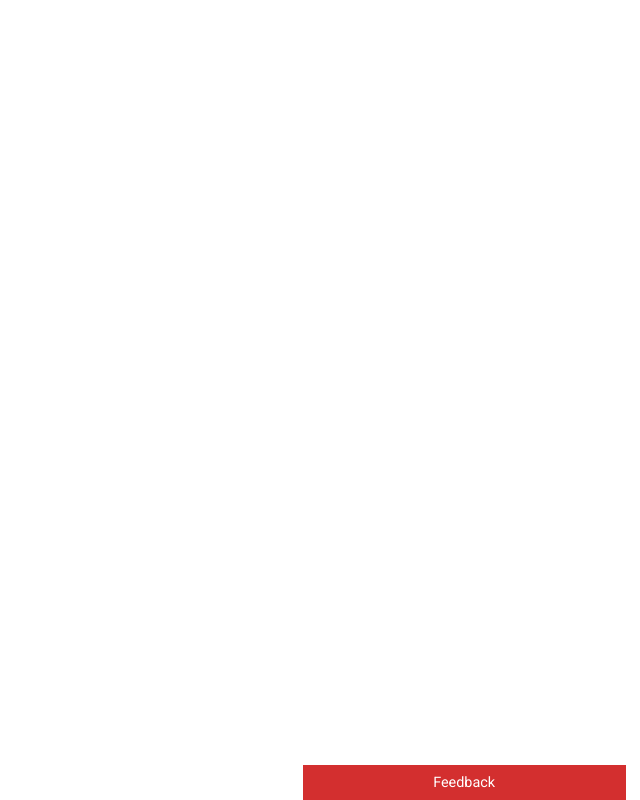
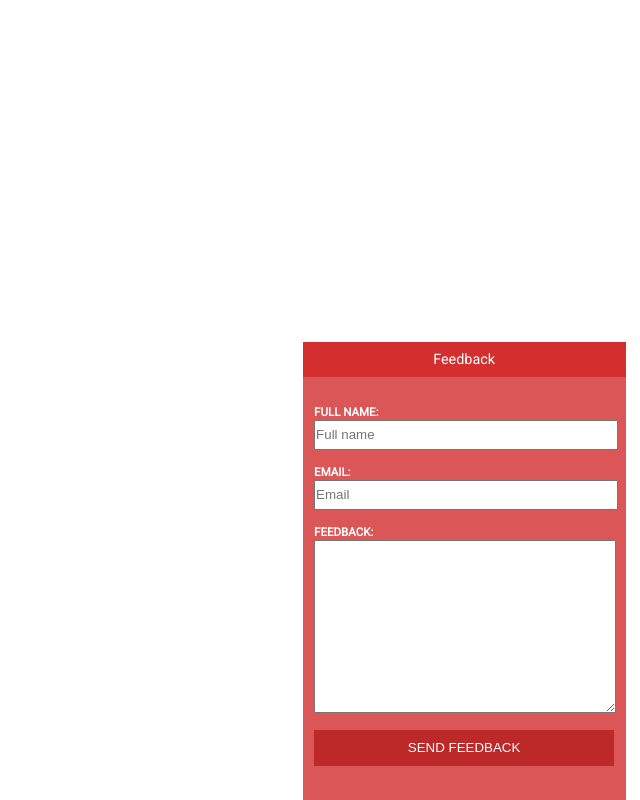
Before and after one commit to samiwel/popout-feedback, a plain HTML site: page index.html in a window 1280 px wide. Both pictures are taken after a click on the element "Feedback". Shown: the whole page, without its empty margins (640-1280 px from the left). Drawn offline with Linux system fonts and the light colour scheme.

Commit message:
Pop out feedback form thingy.

```diff
--- a/feedback.js
+++ b/feedback.js
@@ -1,6 +1,5 @@
 
 var handleClick = function() {
-  var feedback = window.event.target.parentNode;
-  console.log(feedback)
+  var feedback = document.querySelector('.feedback');
   feedback.classList.toggle('feedback--collapsed');
 }
--- a/index.html
+++ b/index.html
@@ -3,13 +3,24 @@
   <head>
     <meta charset="utf-8">
     <title>Pop-out feedback form</title>
-    <link href="https://fonts.googleapis.com/css?family=Roboto" rel="stylesheet">
+    <link href="https://fonts.googleapis.com/css?family=Roboto&Roboto:bold" rel="stylesheet">
     <link rel="stylesheet" type="text/css" href="style.css" />
   </head>
   <body>
   <div class="feedback feedback--collapsed">
-    <div class="feedback-heading" onclick="handleClick(this)">
+    <div class="feedback-heading" onclick="handleClick()">
       Feedback
+    </div>
+    <div class="feedback-body">
+      <form class="feedback-form">
+      <label>Full name</label>
+      <input name="name" type="text" placeholder="Full name" />
+      <label>Email</label>
+        <input name="email" type="email" placeholder="Email" />
+      <label>Feedback</label>
+        <textarea></textarea>
+        <button>Send feedback</button>
+      </form>
     </div>
   </div>
   <script src="feedback.js"></script>
--- a/style.css
+++ b/style.css
@@ -5,18 +5,6 @@
 
   font-family: 'Roboto', sans-serif;
   font-size: .9em;
-}
-
-.feedback--collapsed .feedback-heading {
-  background: #673ab7;
-  width: 150px;
-  transition: width .5s ease-in-out, background .3s ease-in-out;
-}
-
-.feedback--collapsed .feedback-heading:hover {
-  background: #e91e63;
-  width: 150px;
-  transition: width .5s ease-in-out, background .3s ease-in-out;
 }
 
 .feedback-heading {
@@ -28,5 +16,82 @@
   padding: .8em;
   text-align: center;
   cursor: pointer;
-  transition: width .5s ease-in-out, background .3s ease-in-out;
+  transition: background .3s ease-in-out, width .5s ease-in-out;
 }
+
+.feedback--collapsed .feedback-heading {
+  background: #673ab7;
+  width: 150px;
+  transition: background .3s ease-in-out, width .5s ease-in-out;
+}
+
+.feedback--collapsed .feedback-heading:hover {
+  background: #e91e63;
+  transition: background .3s ease-in-out, width .5s ease-in-out;
+}
+
+.feedback-body {
+  display: flex;
+  flex-direction: column;
+  align-items: flex-start;
+  justify-content: flex-start;
+  width: 300px;
+  max-width: 300px;
+  height: 400px;
+  max-height: 400px;
+  overflow: visible;
+  transition: height .5s ease-in-out, width .5s ease-in-out;
+  background: #db5757;
+  padding: .8em;
+}
+
+.feedback--collapsed .feedback-body {
+  height: 0px;
+  width: 150px;
+  max-height: 0px;
+  overflow: hidden;
+  transition: height .5s ease-in-out, width: .5s ease-in-out;
+  padding: 0;
+}
+
+.feedback-body label,
+.feedback-body input,
+.feedback-body textarea,
+.feedback-body button {
+  flex: 1 1 100%;
+  padding: .4em 0;
+  width: 100%;
+}
+
+.feedback-form:first-child {
+  margin-top: 1em !important;
+}
+
+.feedback-body input,
+.feedback-body textarea {
+  margin-bottom: 1em;
+}
+
+.feedback-body textarea {
+  height: 12em;
+}
+
+.feedback-form label {
+  color: white;
+  text-transform: uppercase;
+  font-weight: bold;
+  font-size: .8em;
+}
+
+.feedback-form label::after {
+  content: ":";
+}
+
+.feedback-form button {
+  background: #bd2828;
+  box-shadow: none;
+  border: none;
+  color: white;
+  padding: .8em;
+  text-transform: uppercase;
+}
```
